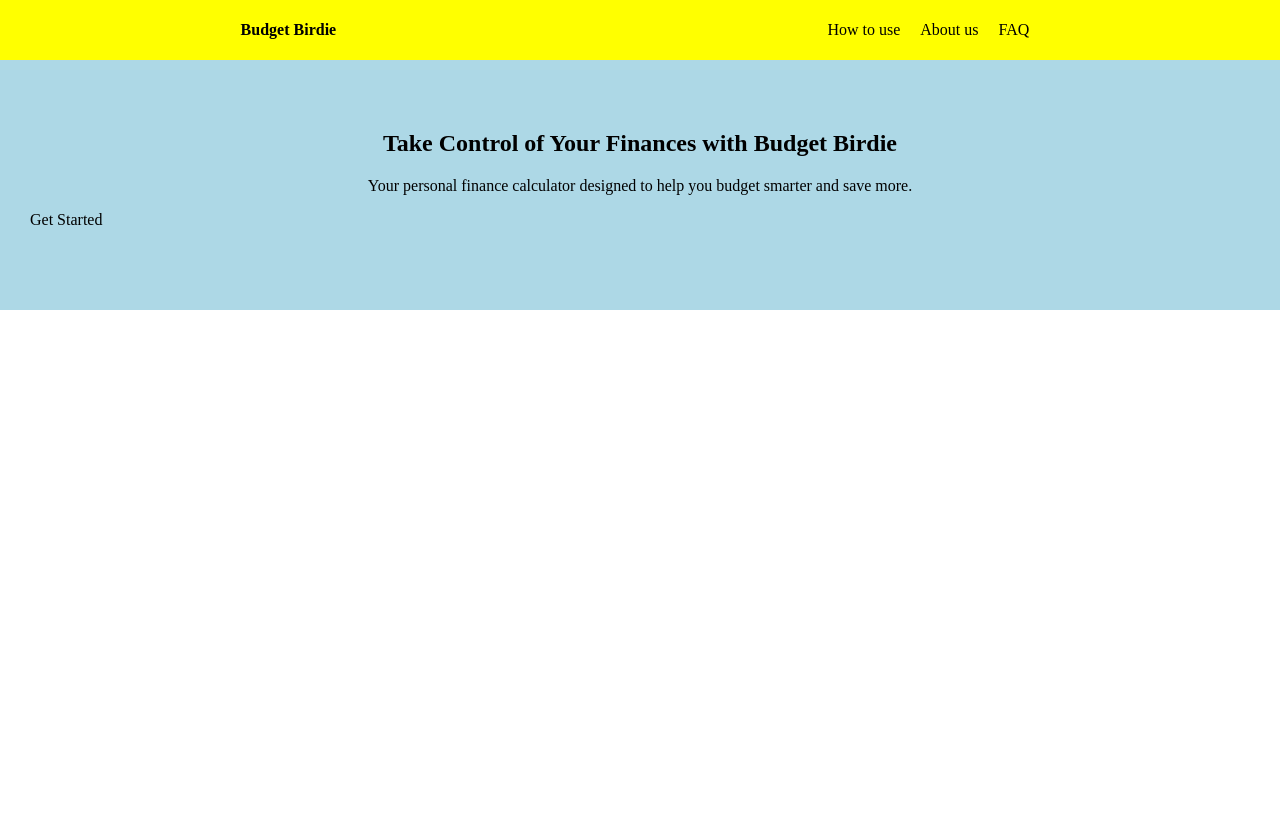
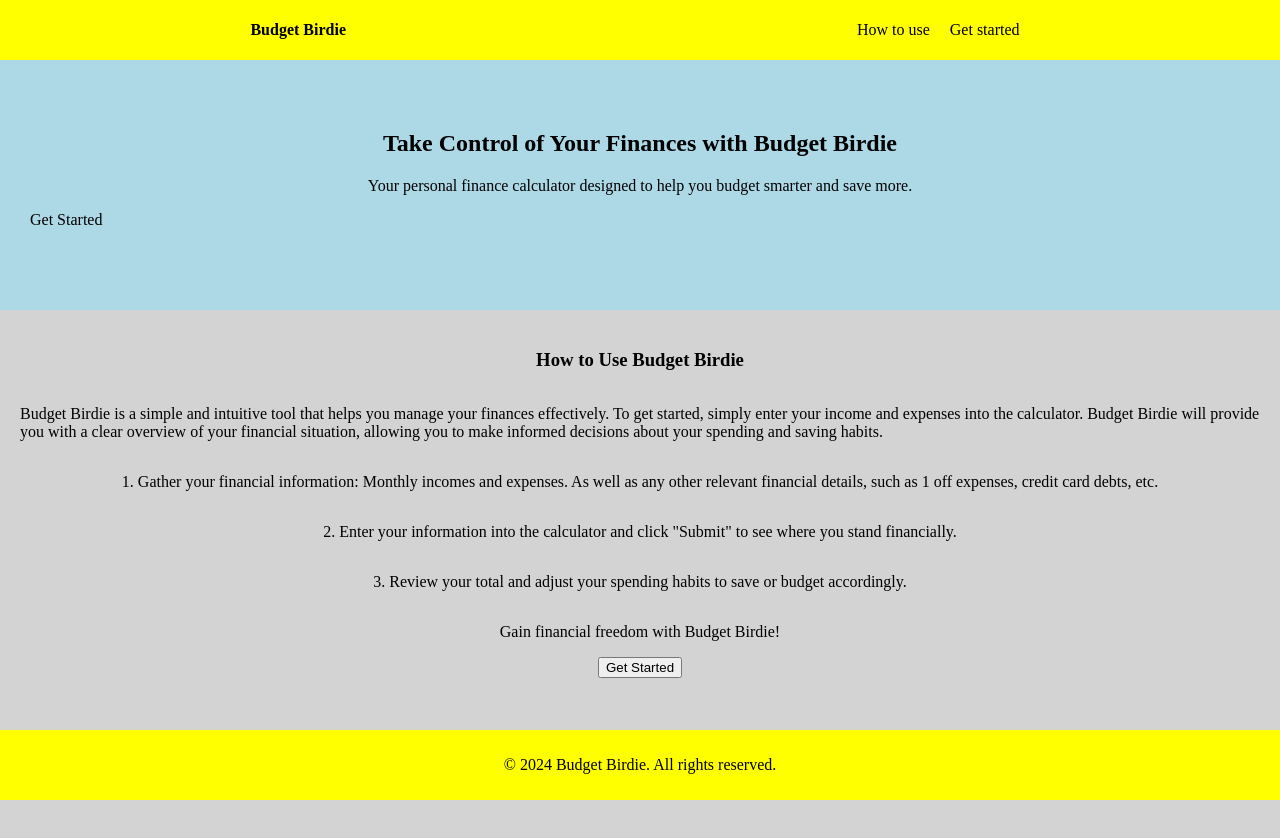
Before and after one commit to Siaaancode/Module-2, a plain HTML site: page index.html in a window 1280 px wide. Before the commit the page ends 800 px from the top, so only its background shows below. Drawn offline with Linux system fonts and the light colour scheme.

Commit message:
Finished the basic layout and information for the home page

```diff
--- a/assets/css/styles.css
+++ b/assets/css/styles.css
@@ -23,7 +23,8 @@ body {
     height: 60px;
 }
 
-#navbar-links, a {
+#navbar-links,
+a {
     display: flex;
     margin: 0 10px;
     list-style-type: none;
@@ -38,3 +39,21 @@ body {
     padding: 50px 20px;
     height: 150px;
 }
+
+#information-section {
+    background-color: lightgray;
+    padding: 20px;
+    display: flex;
+    flex-direction: column;
+    align-items: center;
+    height: 100vh;
+}
+
+footer {
+    background-color: yellow;
+    text-align: center;
+    padding: 10px 0;
+    position: fixed;
+    bottom: 0;
+    width: 100%;
+}
--- a/index.html
+++ b/index.html
@@ -1,20 +1,21 @@
 <!DOCTYPE html>
 <html lang="en">
+
 <head>
     <meta charset="UTF-8">
     <meta name="viewport" content="width=device-width, initial-scale=1.0">
     <title>Budget Birdie | Your Personal Finance Calculator</title>
     <link rel="stylesheet" href="/assets/css/styles.css">
 </head>
+
 <body>
 
     <div id="navbar">
         <h1 id="logo"><a href="#index.html">Budget Birdie</a></h1>
         <nav>
             <ul id="navbar-links">
-                <li><a href="#...">How to use</a></li>
-                <li><a href="#...">About us</a></li>
-                <li><a href="#...">FAQ</a></li>
+                <li><a href="#information-section">How to use</a></li>
+                <li><a href="#...">Get started</a></li>
             </ul>
         </nav>
     </div>
@@ -25,6 +26,28 @@
         <a href="#calculator" class="cta-button">Get Started</a>
     </div>
 
+    <section id="information-section">
+        <h3>How to Use Budget Birdie</h3>
+        <p>Budget Birdie is a simple and intuitive tool that helps you manage your finances effectively. To get started,
+            simply enter your income and expenses into the calculator. Budget Birdie will provide you with a clear
+            overview of your financial situation, allowing you to make informed decisions about your spending and saving
+            habits.</p>
+
+        <p>1. Gather your financial information: Monthly incomes and expenses. As well as any other relevant financial details, such as 1 off expenses, credit card debts, etc.</p>
+        <p>2. Enter your information into the calculator and click "Submit" to see where you stand financially.</p>
+        <p>3. Review your total and adjust your spending habits to save or budget accordingly.</p>
+
+        <p> Gain financial freedom with Budget Birdie!</p>
+        <button class="button">Get Started</button>
+    </section>
+
+
+    <footer>
+        <p>&copy; 2024 Budget Birdie. All rights reserved.</p>
+    </footer>
+
+
     <script src="/assets/js/script.js"></script>
 </body>
+
 </html>
```
